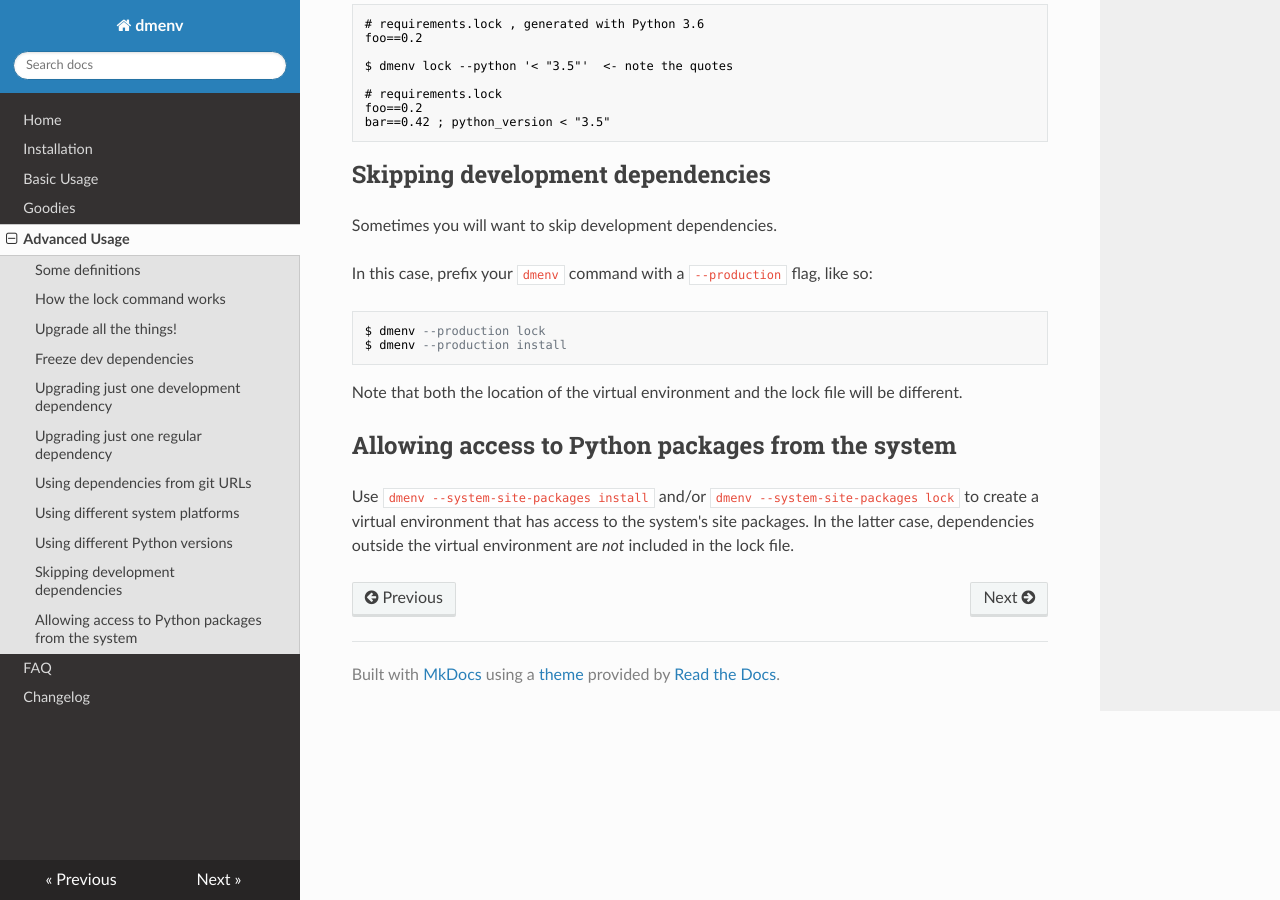
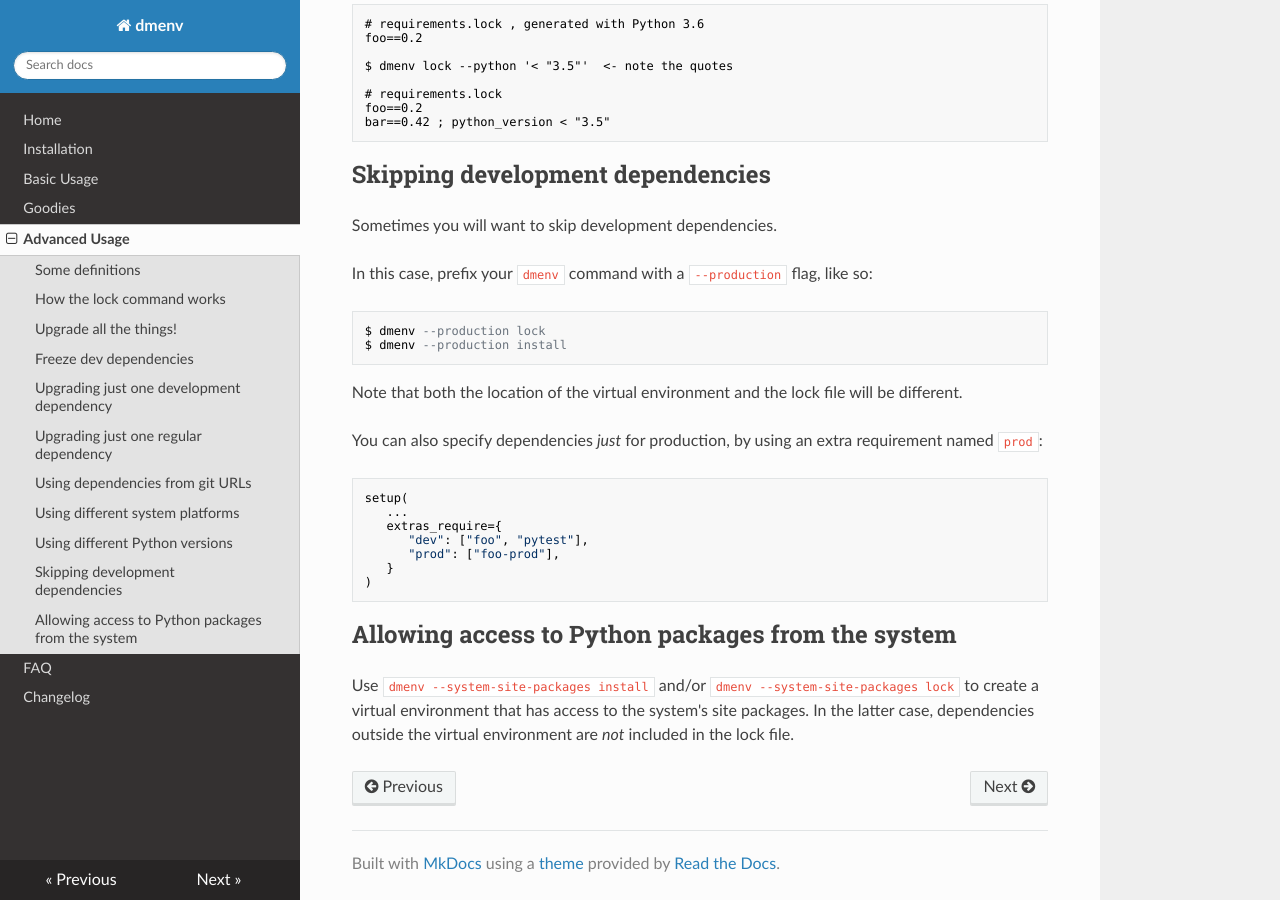
Before and after one commit to dmerejkowsky/dmenv, an MkDocs documentation site: the page built from docs/contents/advanced_usage.md, in a window 1280 px wide and 900 px high, scrolled down 4195 px. Built offline with MkDocs 1.6.1, drawn with Linux system fonts in a browser that asks for light colours; nearby versions of some CDN libraries.

Commit message:
Update documentation

````diff
--- a/docs/contents/advanced_usage.md
+++ b/docs/contents/advanced_usage.md
@@ -238,6 +238,18 @@
 
 Note that both the location of the virtual environment and the lock file will be different.
 
+You can also specify dependencies *just* for production, by using an extra requirement named `prod`:
+
+```python
+setup(
+   ...
+   extras_require={
+      "dev": ["foo", "pytest"],
+      "prod": ["foo-prod"],
+   }
+)
+```
+
 ## Allowing access to Python packages from the system
 
 
````
